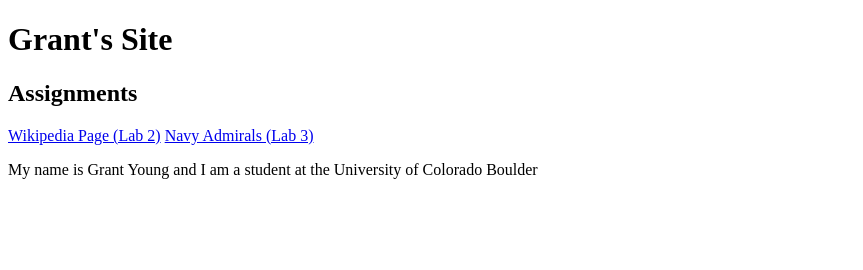
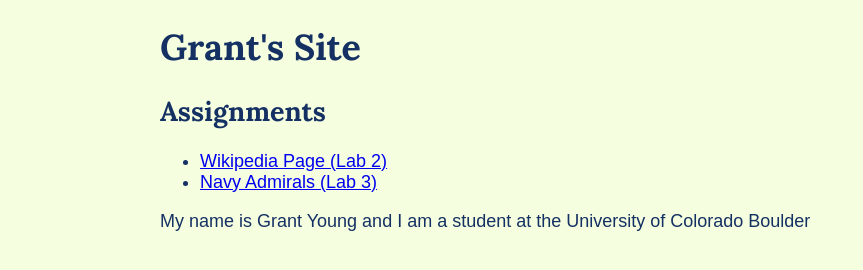
Before and after one commit to Grantwilliam1/grantsite, a plain HTML site: page index.html in a window 1280 px wide. Shown: the whole page, without its empty margins (0-863 px from the left). Drawn offline with Linux system fonts and the light colour scheme; a web font is replaced by a local one.

Commit message:
Update index.html

```diff
--- a/index.html
+++ b/index.html
@@ -1,16 +1,22 @@
 <!DOCTYPE html>
 <html lang="en">
-<html>
     <head>
         <meta charset="UTF-8">
-    <title>Grant's Site</title>
+        <meta name="viewport" content="width=device-width, initial-scale=1.0">
+        <title>Specific</title>
+        <link href="css/semantic.css" rel="stylesheet">
     </head>
+    </head>
+
     <body>
+        <div class="container">
             <h1>Grant's Site</h1>
             <h2>Assignments</h2>
-    <a href="semantic.html">Wikipedia Page (Lab 2)</a>
-    <a href="admirals.html">Navy Admirals (Lab 3)</a>
-
+            <ul>
+                <li><a href="semantic.html">Wikipedia Page (Lab 2)</a></li>
+                <li><a href="admirals.html">Navy Admirals (Lab 3)</a></li>
+            </ul>
             <p>My name is Grant Young and I am a student at the University of Colorado Boulder</p>
+        </div>
     </body>
 </html>
```
Lines whose indentation alone changed are shown as unchanged.
